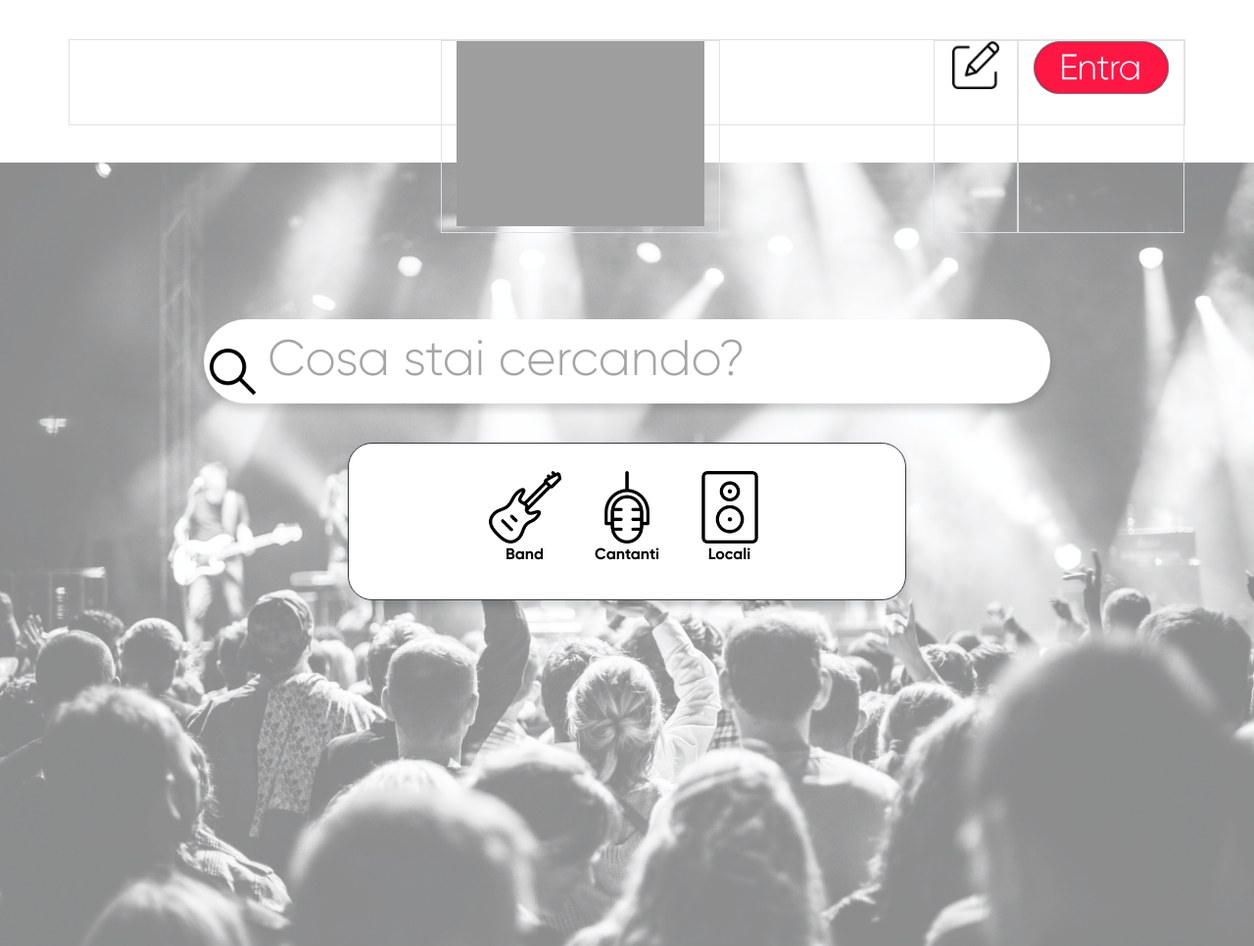
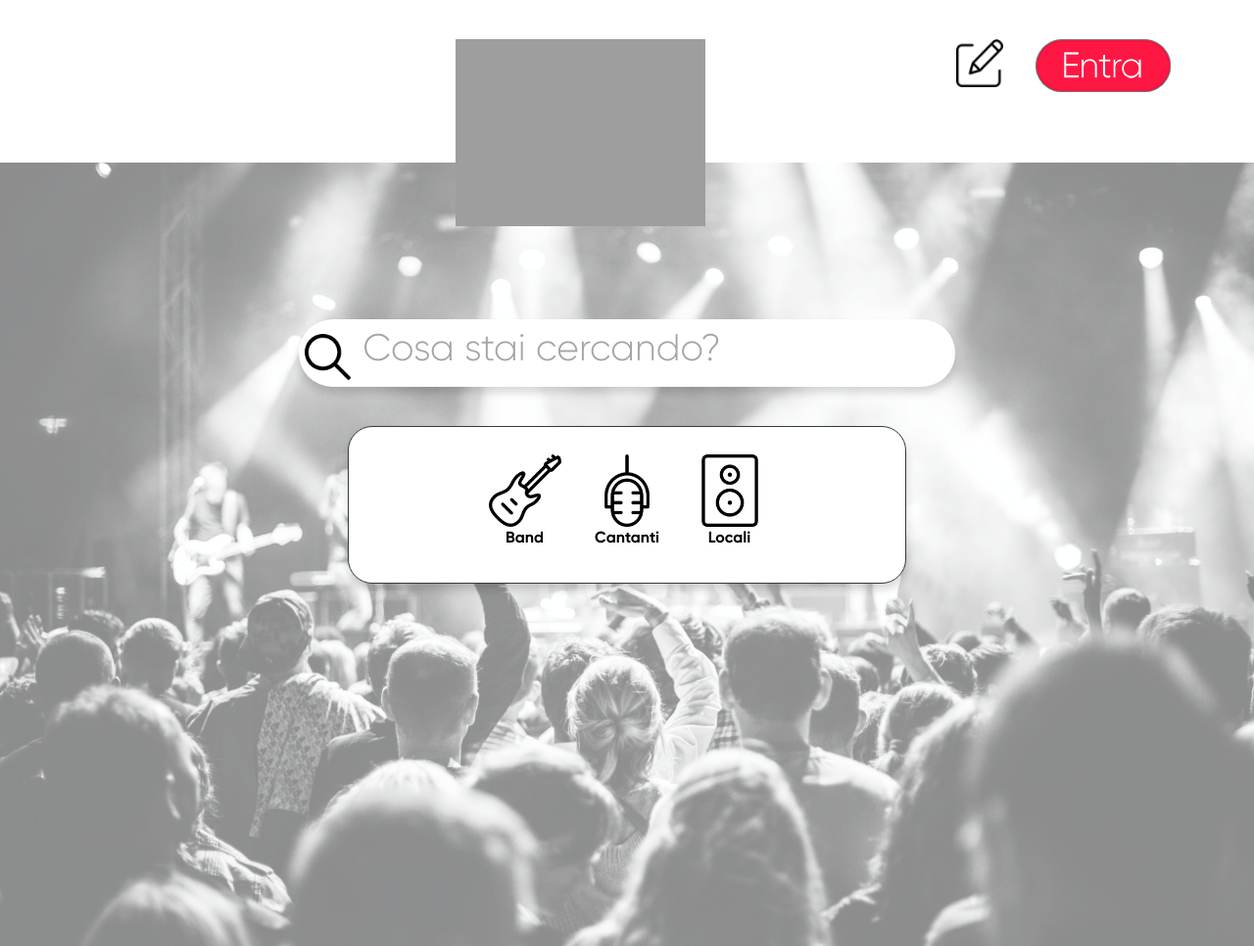
Before and after one commit to Gartic99/Band_Advisor, a PHP site: page / in a window 1280 px wide. Shown: the whole page at 98% size. Run offline with PHP 8.4, Linux system fonts and the light colour scheme; grey boxes are pictures that could not be loaded.

Commit message:
Hotfix css

```diff
--- a/index.html
+++ b/index.html
@@ -12,16 +12,16 @@
             <div class="container">
                 <div class="row" style="height:5vh">
                     <div class="col-12" style="height: 5vh"></div></div>
-                    <div class="row justify-content-center border" id="header" style="height:11vh">
+                    <div class="row justify-content-center " id="header" style="height:11vh">
                         <div class="col-4"></div>
-                        <div class="col-3 justify-content-center border" >
+                        <div class="col-3 justify-content-center " >
                             <embed src="assets/BandLogo.svg" style="width: 100%;height: auto;">
                         </div>
                          <div class="col"></div>
-                        <div class="col-auto border">
+                        <div class="col-auto ">
                             <input class="Recensione_button" type=image src="assets/edit.png" style="width: 100%;height: auto;" >
                         </div>
-                        <div class="col-auto border">
+                        <div class="col-auto ">
                             <input class="Entra_button" type="image" src="assets/Rectangle 4.png"  style="width: 100%;height: auto;">
                         </div>
                     </div>
--- a/style.css
+++ b/style.css
@@ -87,7 +87,7 @@ img {border : 0;}
 /* input area */
 .search-input {
     padding-top: 0%;
-    font-size: 4vw;
+    font-size: 3vw;
     background: none;
     color: #5a6674;
     border: none;
```
